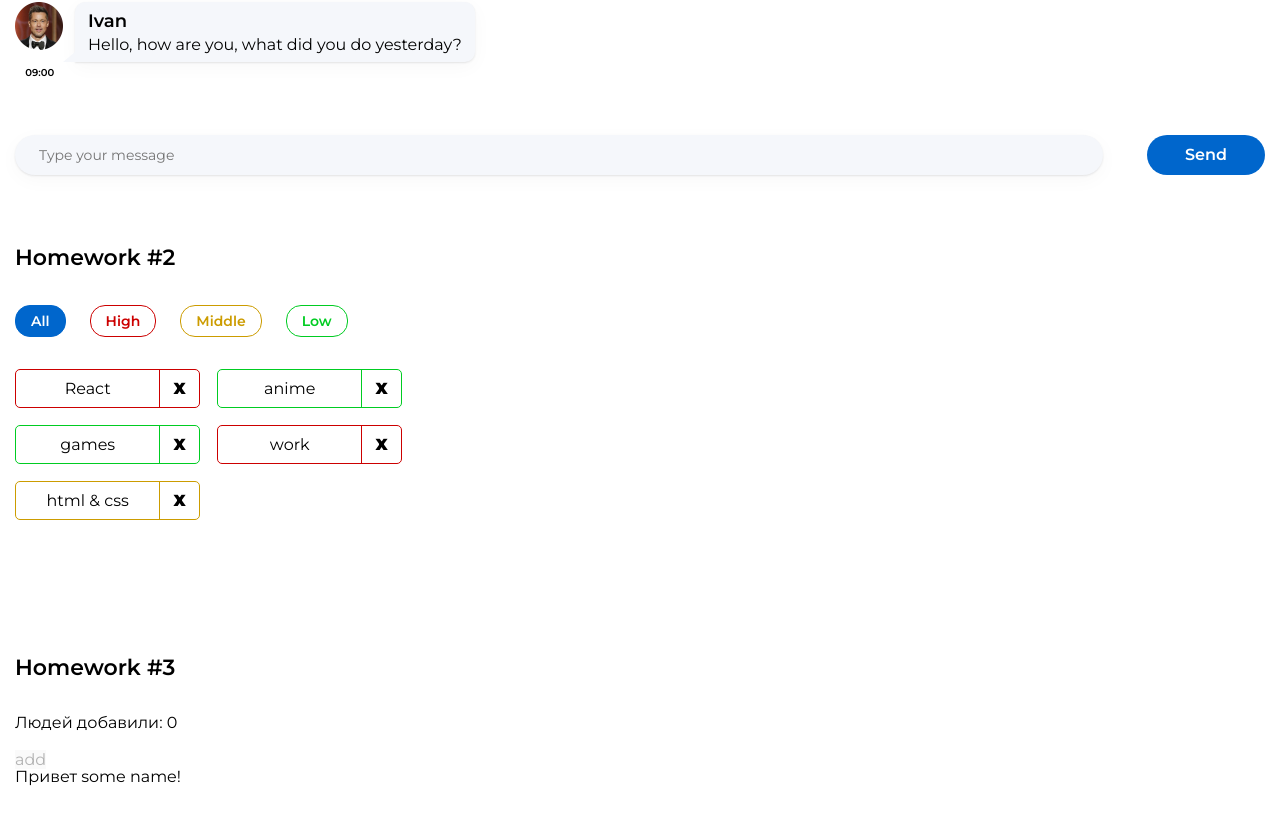
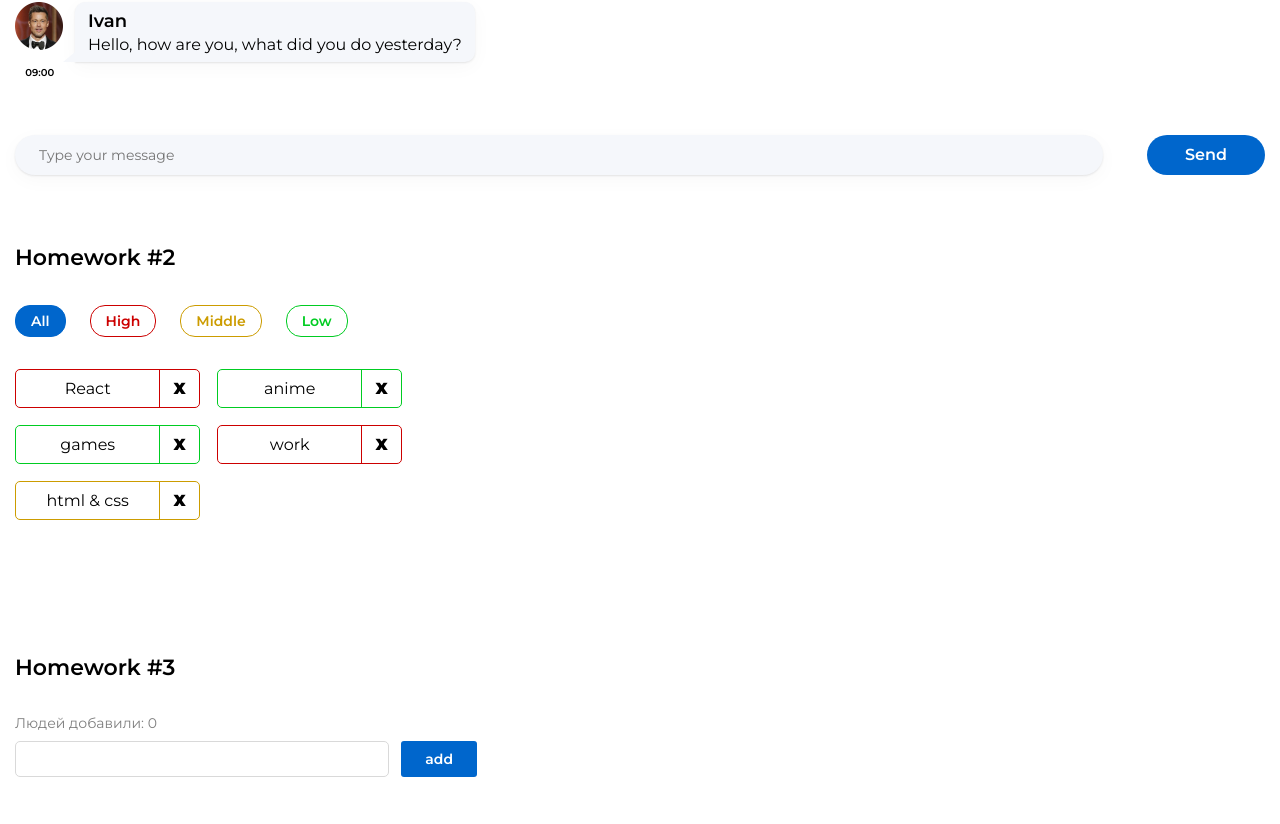
Before and after one commit to dron185/hws2, a React (Create React App) app: page / in a window 1280 px wide. Shown: the part 198-1022 px from the top of the page. Before the commit the page ends 984 px from the top, so only its background shows below. Built offline with nearby package versions, Linux system fonts and the light colour scheme.

Commit message:
complete task3

```diff
--- a/src/s1-main/App.module.css
+++ b/src/s1-main/App.module.css
@@ -26,3 +26,7 @@
 .container {
     padding: 0 70px;
 }
+
+.hw3 {
+    padding-bottom: 243px;
+}
--- a/src/s2-homeworks/hw03/Greeting.module.css
+++ b/src/s2-homeworks/hw03/Greeting.module.css
@@ -1,22 +1,59 @@
 .greetingForm {
+    font-size: 14px;
+    font-weight: 400;
+    line-height: 17px;
+    letter-spacing: 0;
+    text-align: left;
 }
 
 .inputAndButtonContainer {
+    max-width: 462px;
+    display: flex;
+    gap: 12px;
+}
+
+.inputAndErrorContainer {
+    flex-grow: 1;
 }
 
 .error {
+    color: rgb(204, 0, 0);
 }
 
 .input {
+    min-height: 36px;
+    width: 100%;
+    margin-bottom: 7px;
+    border: 1px solid #D9D9D9;
+    border-radius: 5px;
+    padding: 3px 0 3px 12px;
+
+    color: rgb(0, 0, 0);
+    font-size: 16px;
+    font-weight: 500;
+    line-height: 20px;
 }
 
 .input:focus {
 }
 
 .errorInput {
+    border: 1px solid rgb(204, 0, 0);;
 }
 
 .button {
+    height: 36px;
+    padding: 3px 24px;
+    color: rgb(255, 255, 255);
+    font-size: 14px;
+    font-weight: 600;
+    line-height: 20px;
+    letter-spacing: 0;
+    display: flex;
+    align-items: center;
+    justify-content: center;
+    border-radius: 3px;
+    background: rgb(0, 102, 204);
 }
 
 .button:focus {
@@ -29,7 +66,10 @@
 }
 
 .text {
+    color: rgba(0, 0, 0, 0.5);
+    margin-bottom: 9px;
 }
 
 .greeting {
+    font-weight: 500;
 }
--- a/src/s2-homeworks/hw03/Greeting.tsx
+++ b/src/s2-homeworks/hw03/Greeting.tsx
@@ -2,14 +2,14 @@ import React, {ChangeEvent, KeyboardEvent} from 'react'
 import s from './Greeting.module.css'
 
 type GreetingPropsType = {
-    name: any // need to fix any
-    setNameCallback: any // need to fix any
-    addUser: any // need to fix any
-    onBlur: any // need to fix any
-    onEnter: any // need to fix any
+    name: string // need to fix any
+    setNameCallback: (e: ChangeEvent<HTMLInputElement>)=>void // need to fix any ?
+    addUser: ()=>void // need to fix any
+    onBlur: ()=>void // need to fix any
+    onEnter: (e: KeyboardEvent<HTMLInputElement>)=>void // need to fix any
     error: any // need to fix any
-    totalUsers: any // need to fix any
-    lastUserName?: any // need to fix any
+    totalUsers: number // need to fix any
+    lastUserName?: string | false // need to fix any
 }
 
 // презентационная компонента (для верстальщика)
@@ -23,9 +23,9 @@ const Greeting: React.FC<GreetingPropsType> = (
         error,
         totalUsers,
         lastUserName,
-    } // деструктуризация пропсов
+    }// деструктуризация пропсов
 ) => {
-    const inputClass = s.errorInput // need to fix with (?:)
+    const inputClass = error ? s.errorInput : "" // need to fix with (?:)
 
     return (
         <div id={'hw3-form'} className={s.greetingForm}>
@@ -37,12 +37,12 @@ const Greeting: React.FC<GreetingPropsType> = (
             </div>
 
             <div className={s.inputAndButtonContainer}>
-                <div>
+                <div className={s.inputAndErrorContainer}>
                     <input
                         id={'hw3-input'}
                         value={name}
                         onChange={setNameCallback}
-                        className={inputClass}
+                        className={`${inputClass} ${s.input}`}
                         onKeyDown={onEnter}
                         onBlur={onBlur}
                     />
--- a/src/s2-homeworks/hw03/GreetingContainer.tsx
+++ b/src/s2-homeworks/hw03/GreetingContainer.tsx
@@ -3,18 +3,30 @@ import Greeting from './Greeting'
 import { UserType } from './HW3'
 
 type GreetingContainerPropsType = {
-    users: any // need to fix any
-    addUserCallback: any // need to fix any
+    users: UserType[] // need to fix any
+    addUserCallback: (name: string) => void // need to fix any
 }
 
-export const pureAddUser = (name: any, setError: any, setName: any, addUserCallback: any) => {
+export const pureAddUser = (name: string, setError: (error: string)=> void, setName: (name: string)=> void, addUserCallback: (name: string) => void) => {
     // если имя пустое - показать ошибку, иначе - добавить юзера и очистить инпут
+    let newName = name.trim();
+    if (newName !== "") {
+        addUserCallback(newName);
+        setName("");
+    } else {
+        setError("Ошибка! Введите имя!");
+    }
 }
 
-export const pureOnBlur = (name: any, setError: any) => { // если имя пустое - показать ошибку
+export const pureOnBlur = (name: string, setError: (error: string)=> void) => {
+    // если имя пустое - показать ошибку
+    name.trim() === "" && setError("Ошибка! Введите имя!")
 }
 
-export const pureOnEnter = (e: any, addUser: any) => { // если нажата кнопка Enter - добавить
+export const pureOnEnter = (e: KeyboardEvent<HTMLInputElement>, addUser: ()=>void) => { // если нажата кнопка Enter - добавить
+    if (e.key === 'Enter') {
+        addUser()
+    }
 }
 
 // более простой и понятный для новичков
@@ -26,11 +38,11 @@ const GreetingContainer: React.FC<GreetingContainerPropsType> = ({
     addUserCallback,
 }) => {
     // деструктуризация пропсов
-    const [name, setName] = useState<any>('') // need to fix any
-    const [error, setError] = useState<any>('') // need to fix any
+    const [name, setName] = useState<string>('') // need to fix any
+    const [error, setError] = useState<string>('') // need to fix any
 
-    const setNameCallback = (e: any) => { // need to fix any
-        setName('some name') // need to fix
+    const setNameCallback = (e: ChangeEvent<HTMLInputElement>) => { // need to fix any
+        setName(e.currentTarget.value) // need to fix
 
         error && setError('')
     }
@@ -42,12 +54,12 @@ const GreetingContainer: React.FC<GreetingContainerPropsType> = ({
         pureOnBlur(name, setError)
     }
 
-    const onEnter = (e: any) => {
+    const onEnter = (e: KeyboardEvent<HTMLInputElement>) => {
         pureOnEnter(e, addUser)
     }
 
-    const totalUsers = 0 // need to fix
-    const lastUserName = 'some name' // need to fix
+    const totalUsers = users.length // need to fix
+    const lastUserName = totalUsers > 0 && users[totalUsers-1].name // need to fix
 
     return (
         <Greeting
--- a/src/s2-homeworks/hw03/HW3.tsx
+++ b/src/s2-homeworks/hw03/HW3.tsx
@@ -4,40 +4,42 @@ import s2 from '../../s1-main/App.module.css'
 import GreetingContainer from './GreetingContainer'
 
 /*
-* 1 - описать тип UserType
-* 2 - указать нужный тип в useState с users
-* 3 - дописать типы и логику функции pureAddUserCallback и проверить её тестами
-* 4 - в файле GreetingContainer.tsx дописать типизацию пропсов
-* 5 - в файле GreetingContainer.tsx указать нужные типы в useState с name и error
-* 6 - в файле GreetingContainer.tsx дописать тип и логику функции setNameCallback
-* 7 - в файле GreetingContainer.tsx дописать логику функций pureAddUser, pureOnBlur, pureOnEnter и проверить их тестами
-* 8 - в файле GreetingContainer.tsx вычислить количество добавленных и имя последнего (totalUsers, lastUserName)
-* 9 - в файле Greeting.tsx дописать типизацию пропсов
-* 10 - в файле Greeting.tsx вычислить inputClass в зависимости от наличия ошибки
+* 1 - описать тип UserType +
+* 2 - указать нужный тип в useState с users +
+* 3 - дописать типы и логику функции pureAddUserCallback и проверить её тестами +
+* 4 - в файле GreetingContainer.tsx дописать типизацию пропсов +
+* 5 - в файле GreetingContainer.tsx указать нужные типы в useState с name и error +
+* 6 - в файле GreetingContainer.tsx дописать тип и логику функции setNameCallback +?
+* 7 - в файле GreetingContainer.tsx дописать логику функций pureAddUser, pureOnBlur, pureOnEnter и проверить их тестами +
+* 8 - в файле GreetingContainer.tsx вычислить количество добавленных и имя последнего (totalUsers, lastUserName) +?
+* 9 - в файле Greeting.tsx дописать типизацию пропсов +?
+* 10 - в файле Greeting.tsx вычислить inputClass в зависимости от наличия ошибки +?
 * 11 - сделать стили в соответствии с дизайном
 * */
 
 // types
 export type UserType = {
-    _id: any // need to fix any
-    name: any // need to fix any
+    _id: string // need to fix any
+    name: string // need to fix any
 }
 
-export const pureAddUserCallback = (name: any, setUsers: any, users: any) => { // need to fix any
+export const pureAddUserCallback = (name: string, setUsers: (a: UserType[]) => void, users: any) => { // need to fix any
     const user = { // need to fix
+        _id:  v1(),
+        name: name,
     }
     setUsers([...users, user])
 }
 
 const HW3 = () => {
-    const [users, setUsers] = useState<any>([]) // need to fix any
+    const [users, setUsers] = useState<UserType[]>([]) // need to fix any
 
-    const addUserCallback = (name: any) => { // need to fix any
+    const addUserCallback = (name: string) => { // need to fix any
         pureAddUserCallback(name, setUsers, users)
     }
 
     return (
-        <div id={'hw3'}>
+        <div id={'hw3'} className={s2.hw3}>
             <div className={s2.hwTitle}>Homework #3</div>
             {/*для автоматической проверки дз (не менять)*/}
 
```
